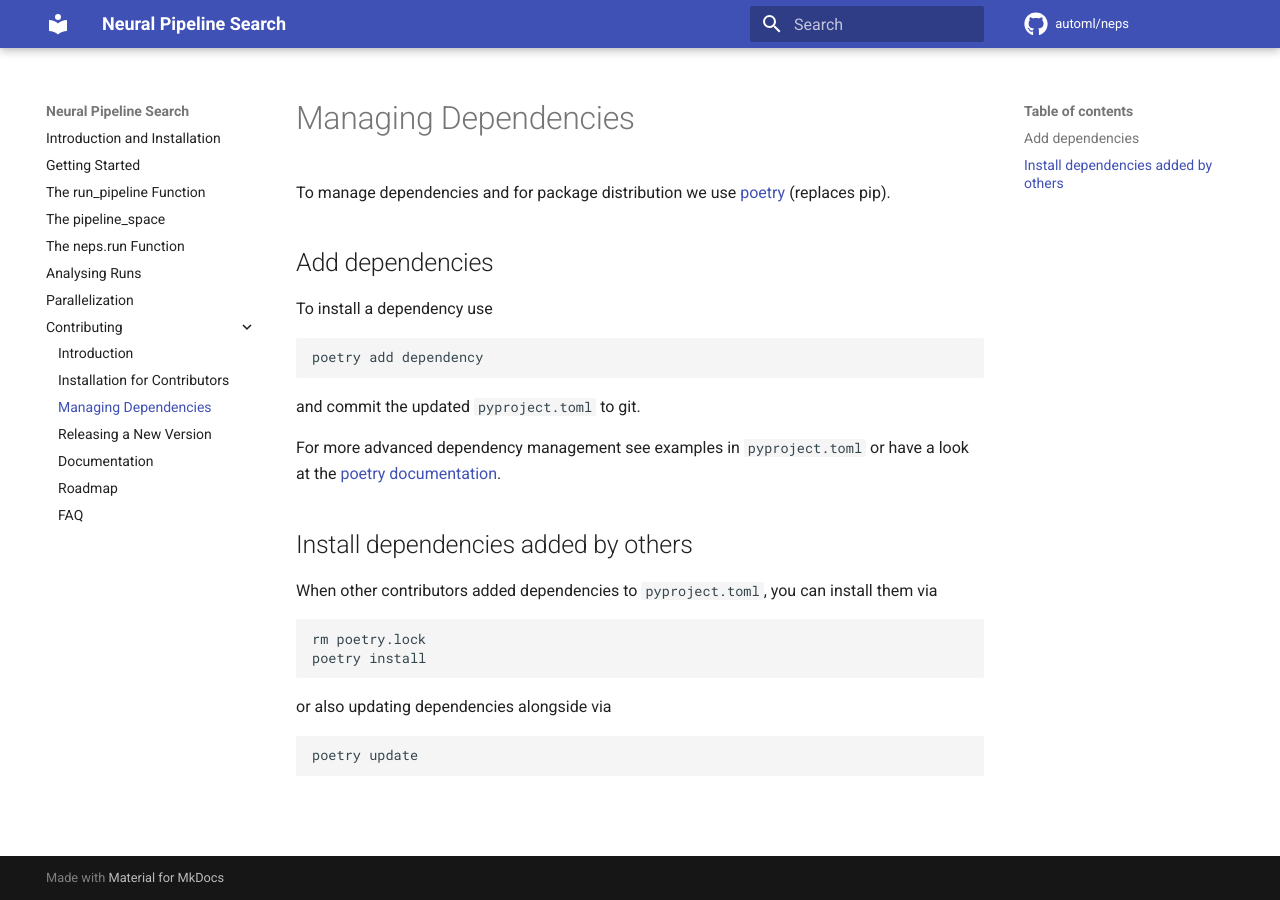
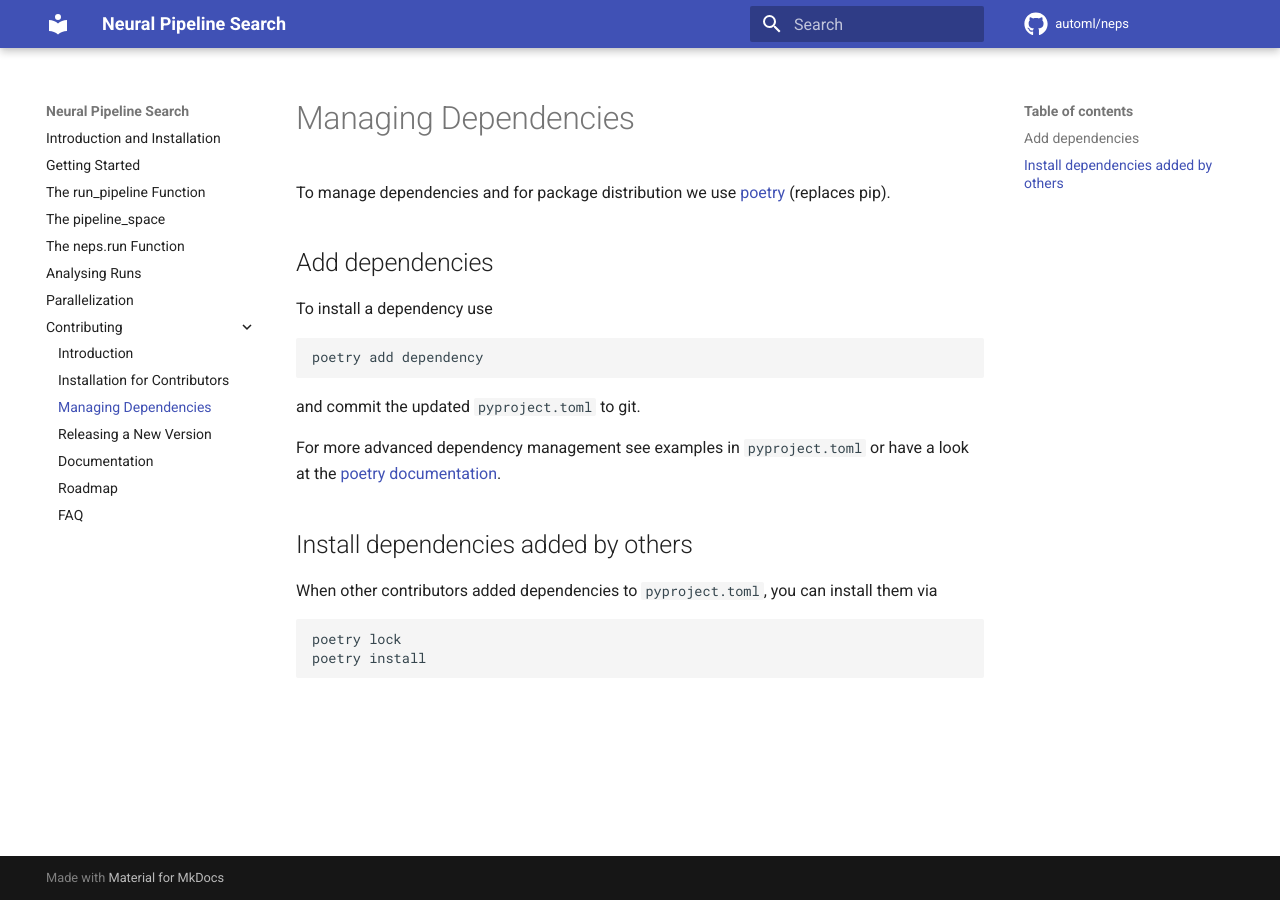
Before and after one commit to automl/neps, an MkDocs documentation site: the page built from docs/contributing/dependencies.md, in a window 1280 px wide. Built offline with MkDocs 1.6.1 and Material for MkDocs 9.7.7, drawn with Linux system fonts in a browser that asks for light colours; comment, search, counter and statistics services are not loaded.

Commit message:
improve poetry documentation

````diff
--- a/docs/contributing/dependencies.md
+++ b/docs/contributing/dependencies.md
@@ -19,12 +19,6 @@ For more advanced dependency management see examples in `pyproject.toml` or have
 When other contributors added dependencies to `pyproject.toml`, you can install them via
 
 ```bash
-rm poetry.lock
+poetry lock
 poetry install
 ```
-
-or also updating dependencies alongside via
-
-```bash
-poetry update
-```
````
